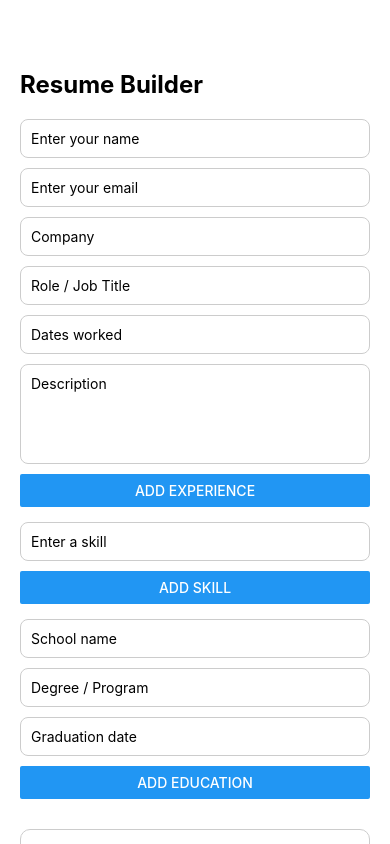
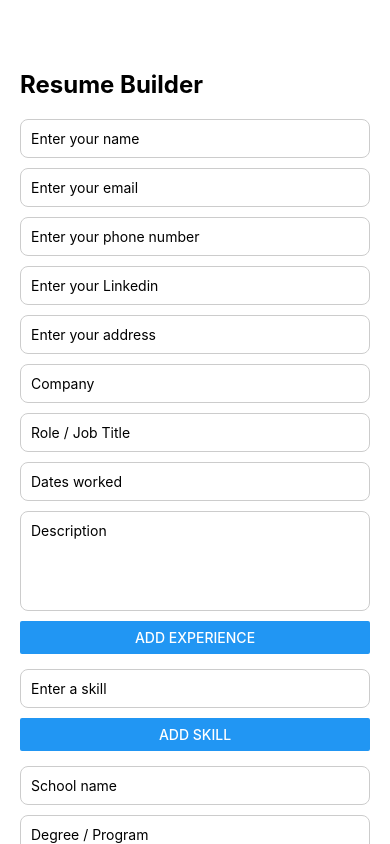
Before and after one commit to bnard21/Resume-Builder, a React Native app: screen / in a window 390 px wide. Built offline with nearby package versions, Linux system fonts and the light colour scheme.

Commit message:
Add full personal info fields

```diff
--- a/App.js
+++ b/App.js
@@ -10,6 +10,9 @@ import ResumePreview from "./components/ResumePreview";
 export default function App() {
   const [name, setName] = useState("");
   const [email, setEmail] = useState("");
+  const [phone, setPhone] = useState("");
+  const [linkedin, setLinkedin] = useState("");
+  const [location, setLocation] = useState("");
 
   const [job, setJob] = useState({
     company: "",
@@ -96,6 +99,12 @@ export default function App() {
         setName={setName}
         email={email}
         setEmail={setEmail}
+        phone={phone}
+        setPhone={setPhone}
+        linkedin={linkedin}
+        setLinkedin={setLinkedin}
+        location={location}
+        setLocation={setLocation}
       />
 
       <ExperienceForm
@@ -118,6 +127,9 @@ export default function App() {
       <ResumePreview
         name={name}
         email={email}
+        phone={phone}
+        linkedin={linkedin}
+        location={location}
         experience={experience}
         removeExperience={removeExperience}
         skills={skills}
--- a/components/PersonalInfoForm.js
+++ b/components/PersonalInfoForm.js
@@ -1,6 +1,17 @@
 import { View, TextInput, StyleSheet } from "react-native";
 
-export default function PersonalInfoForm({ name, setName, email, setEmail }) {
+export default function PersonalInfoForm({
+  name,
+  setName,
+  email,
+  setEmail,
+  phone,
+  setPhone,
+  linkedin,
+  setLinkedin,
+  location,
+  setLocation
+}) {
   return (
     <View>
       <TextInput
@@ -16,6 +27,27 @@ export default function PersonalInfoForm({ name, setName, email, setEmail }) {
         value={email}
         onChangeText={setEmail}
       />
+
+      <TextInput
+        style={styles.input}
+        placeholder="Enter your phone number"
+        value={phone}
+        onChangeText={setPhone}
+      />
+
+      <TextInput
+        style={styles.input}
+        placeholder="Enter your Linkedin"
+        value={linkedin}
+        onChangeText={setLinkedin}
+      />
+
+      <TextInput
+        style={styles.input}
+        placeholder="Enter your address"
+        value={location}
+        onChangeText={setLocation}
+      />
     </View>
   );
 }
--- a/components/ResumePreview.js
+++ b/components/ResumePreview.js
@@ -3,6 +3,9 @@ import { View, Text, Button, StyleSheet } from "react-native";
 export default function ResumePreview({
   name,
   email,
+  phone,
+  linkedin,
+  location,
   experience,
   removeExperience,
   skills,
@@ -15,7 +18,8 @@ export default function ResumePreview({
       <Text style={styles.resumeName}>{name || "Your Name"}</Text>
 
       <Text style={styles.resumeContact}>
-        {email || "your.email@example.com"}
+        {phone || "Phone"} | {email || "your.email@example.com"} |{""}
+        {linkedin || "LinkedIn"} | {location || "Location"}
       </Text>
 
       <View style={styles.section}>
```
